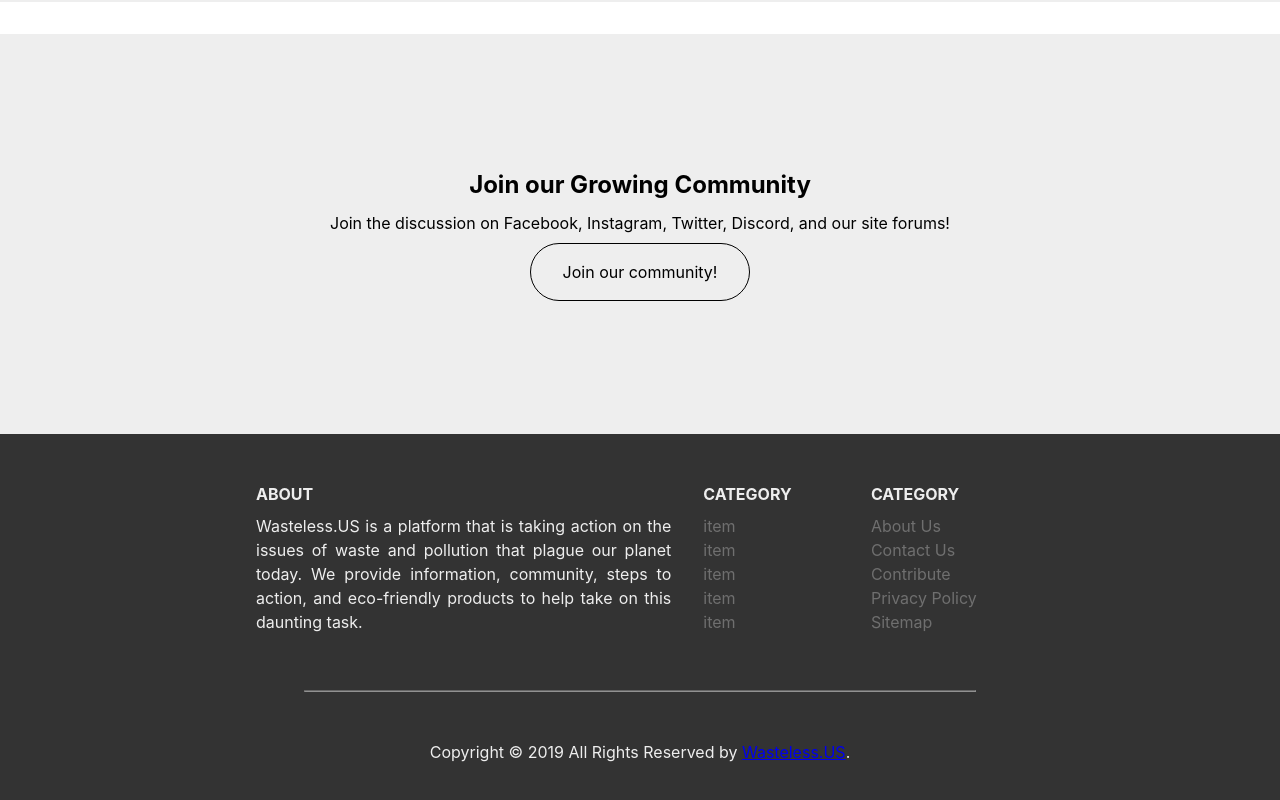
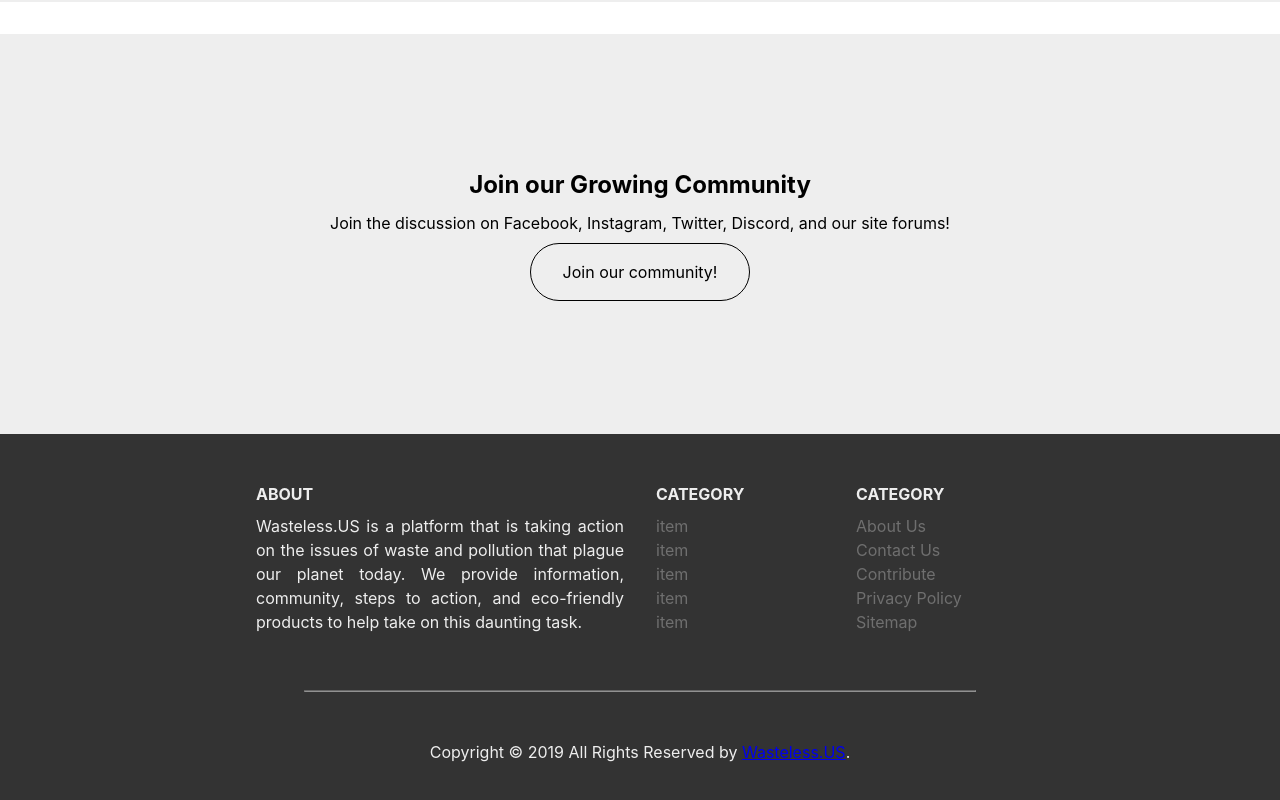
Before and after one commit to julian-hecker/wasteless, a website: page src/index.html in a window 1280 px wide. Shown: the part 1774-2574 px from the top of the page. Drawn offline with Linux system fonts and the light colour scheme.

Commit message:
edit site footer

```diff
--- a/src/index.html
+++ b/src/index.html
@@ -117,12 +117,12 @@
     <footer class="footer">
         <div class="footer__content">
 
-            <div class="footer__category footer__category--about"> <!-- takes full on xs, half on md+ -->
+            <div class="footer__category footer__category--about">
               <p class="footer__category-title">About</p>
               <p>Wasteless.US is a platform that is taking action on the issues of waste and pollution that plague our planet today. We provide information, community, steps to action, and eco-friendly products to help take on this daunting task. </p>
             </div>
 
-            <div class="footer__category"> <!-- takes half on xs, 1/4 on md+ -->
+            <div class="footer__category footer__category--nav">
               <p class="footer__category-title">Category</p>
               <ul class="footer__category-links">
                 <li><a href="">item</a></li>
@@ -133,7 +133,7 @@
               </ul>
             </div>
 
-            <div class="footer__category">
+            <div class="footer__category footer__category--nav">
               <p class="footer__category-title">Category</p>
               <ul class="footer__category-links">
                 <li><a href="">About Us</a></li>
@@ -144,13 +144,11 @@
               </ul>
             </div>
 
-          <hr class="footer__hr">
-        </div>
-        <div class="footer__content">
+            <hr class="footer__hr">
 
             <div class="footer__category footer__category--legal">
               <p class="copyright-text">Copyright &copy; 2019 All Rights Reserved by
-           <a href="#">Wasteless.US</a>.
+                <a href="#">Wasteless.US</a>.
               </p>
             </div>
 
--- a/src/scss/components/_footer.scss
+++ b/src/scss/components/_footer.scss
@@ -16,9 +16,6 @@ $footer-bkpt: bkpt(md);
     flex-wrap: wrap;
   }
   &__category {
-    flex-grow: 1; // other flex items expand
-    padding: 1rem; // sets flex item spacing
-
     &-title {
       font-weight: bolder;
       text-transform: uppercase;
@@ -34,9 +31,15 @@ $footer-bkpt: bkpt(md);
       }
     }
 
+    flex-grow: 1; // other flex items expand
+    padding: 1rem; // sets flex item spacing
+
     &--about {
       width: 100%;
       text-align: justify;
+    }
+    &--nav {
+      width: 25%;
     }
     &--legal {
       width: 100%;
```
Also changed, not shown: src/css/style.css.
